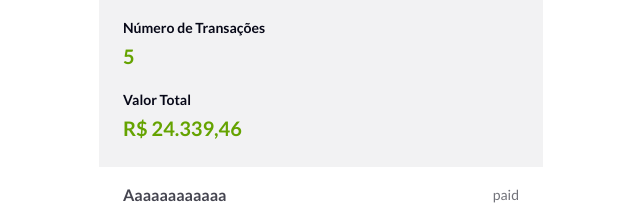
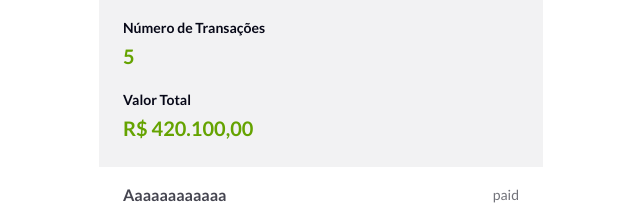
Before and after one commit to limk10/frontend-challenge-pm, a React (Create React App) app: page /transaction in a window 1280 px wide. Shown: the top 205 px of the page, without its empty margins (319-959 px from the left). Built offline with nearby package versions, Linux system fonts and the light colour scheme; data requests are answered from the project's data file.

Commit message:
Total de valores formatado e feedback de transações não encontradas

```diff
--- a/src/screens/Transactions/List/components/CardList/index.js
+++ b/src/screens/Transactions/List/components/CardList/index.js
@@ -1,5 +1,10 @@
 import React from "react";
-import { Grid, Container, CircularProgress } from "@material-ui/core";
+import {
+  Grid,
+  Container,
+  CircularProgress,
+  Typography
+} from "@material-ui/core";
 import { useSelector } from "react-redux";
 import moment from "moment";
 
@@ -28,6 +33,15 @@ const CardList = params => {
           <CircularProgress size={30} />
         </Container>
       )}
+      {!requestLoading && !transactions?.data?.length && (
+        <Typography
+          style={{ textAlign: "center" }}
+          variant="body1"
+          gutterBottom
+        >
+          Nenhuma transação encontrada!
+        </Typography>
+      )}
       {!requestLoading &&
         transactions?.data?.map((transaction, index) => (
           <Container key={index} className={classes.containerCard}>
--- a/src/screens/Transactions/List/index.js
+++ b/src/screens/Transactions/List/index.js
@@ -10,8 +10,9 @@ import { useStyles } from "./styles";
 import CardList from "./components/CardList";
 
 import actionsTransaction from "~/actions/transaction";
+import { formatBrazillianMoney } from "~/utils/money";
+import ActionButton from "~/components/ActionButton";
 import actionsLoading from "~/actions/loading";
-import ActionButton from "~/components/ActionButton";
 import Header from "~/components/Header";
 import api from "~/services/api";
 
@@ -45,6 +46,14 @@ const List = () => {
     } finally {
       dispatch(actionsLoading.requestLoading(false));
     }
+  };
+
+  const sumValues = () => {
+    var count = 0;
+    for (var i = transactions?.data?.length; i--; ) {
+      count += transactions?.data[i]?.amount;
+    }
+    return count;
   };
 
   return (
@@ -94,7 +103,7 @@ const List = () => {
                   size={18}
                 />
               )}
-              {!requestLoading && "R$ 24.339,46"}
+              {!requestLoading && formatBrazillianMoney(sumValues())}
             </Typography>
           </>
         }
```
